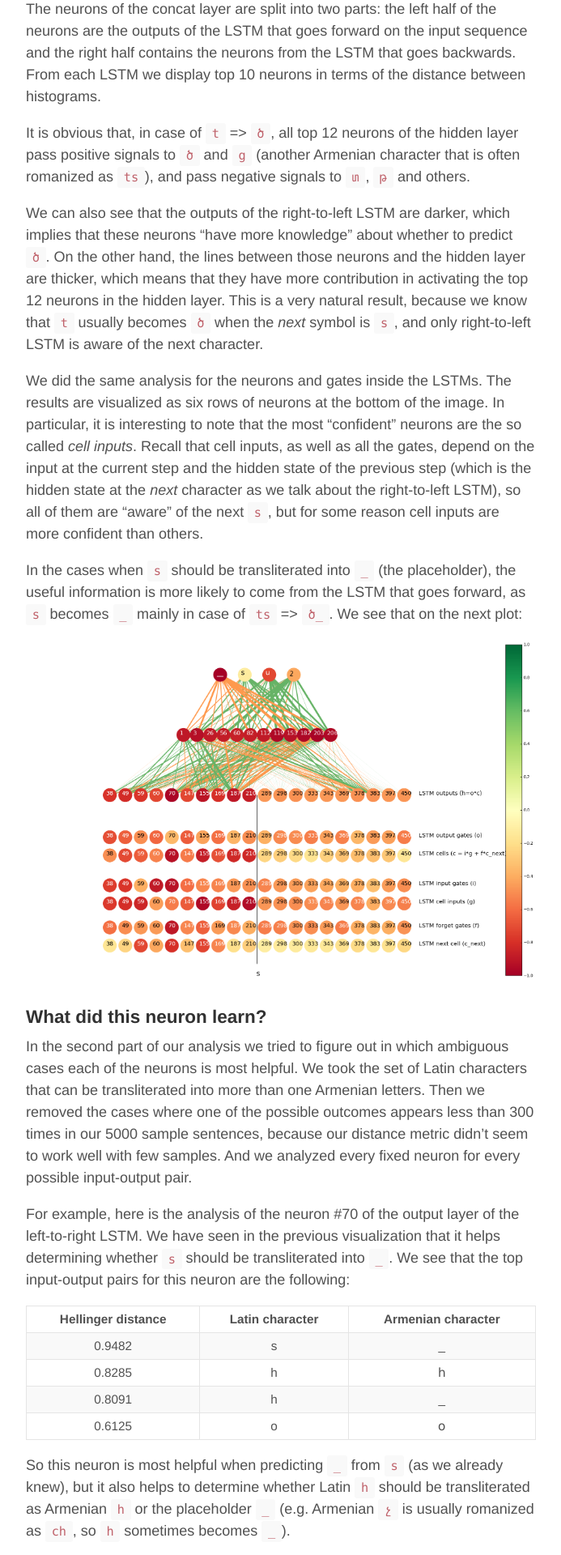
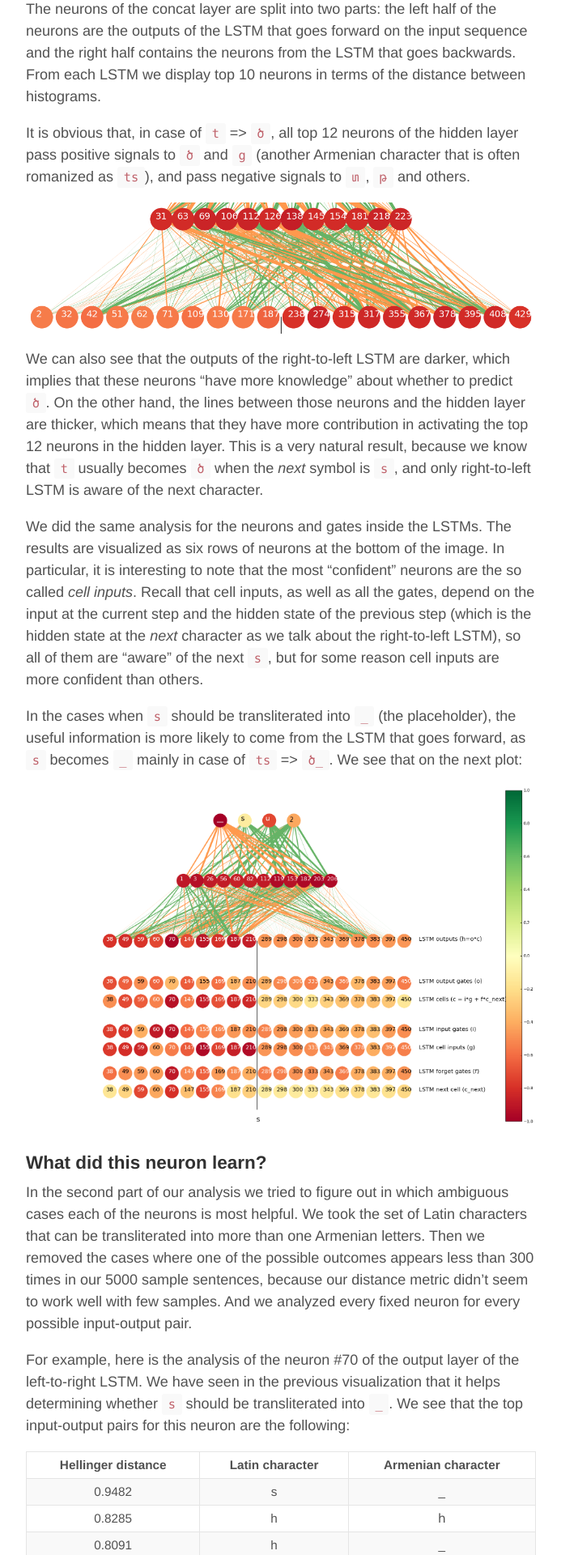
Before and after one commit to YerevaNN/yerevann.github.io, a Jekyll site: the page built from _posts/2017-06-27-interpreting-neurons-in-an-LSTM-network.md, in a window 1280 px wide. Shown: the part 3546-5466 px from the top of the page at 81% size, without its empty margins (293-986 px from the left). Built offline with Jekyll 4.4.1, drawn with Linux system fonts in a browser that asks for light colours; comment, search, counter and statistics services are not loaded.

Commit message:
add one more image

```diff
--- a/_posts/2017-06-27-interpreting-neurons-in-an-LSTM-network.md
+++ b/_posts/2017-06-27-interpreting-neurons-in-an-LSTM-network.md
@@ -62,6 +62,8 @@ The neurons at the top of the image are from the output layer, the neurons below
 
 It is obvious that, in case of `t` => `ծ`, all top 12 neurons of the hidden layer pass positive signals to `ծ` and `ց` (another Armenian character that is often romanized as `ts`), and pass negative signals to `տ`, `թ` and others.
 
+![t=>ծ - concat layer](http://yerevann.github.io/public/2017-06-27/t-ծ-concat.png)
+
 We can also see that the outputs of the right-to-left LSTM are darker, which implies that these neurons "have more knowledge" about whether to predict `ծ`. On the other hand, the lines between those neurons and the hidden layer are thicker, which means that they have more contribution in activating the top 12 neurons in the hidden layer. This is a very natural result, because we know that `t` usually becomes `ծ` when the *next* symbol is `s`, and only right-to-left LSTM is aware of the next character.
 
 We did the same analysis for the neurons and gates inside the LSTMs. The results are visualized as six rows of neurons at the bottom of the image. In particular, it is interesting to note that the most "confident" neurons are the so called *cell inputs*. Recall that cell inputs, as well as all the gates, depend on the input at the current step and the hidden state of the previous step (which is the hidden state at the *next* character as we talk about the right-to-left LSTM), so all of them are "aware" of the next `s`, but for some reason cell inputs are more confident than others.
```
Also changed, not shown: public/2017-06-27/t-ծ-concat.png (added).
